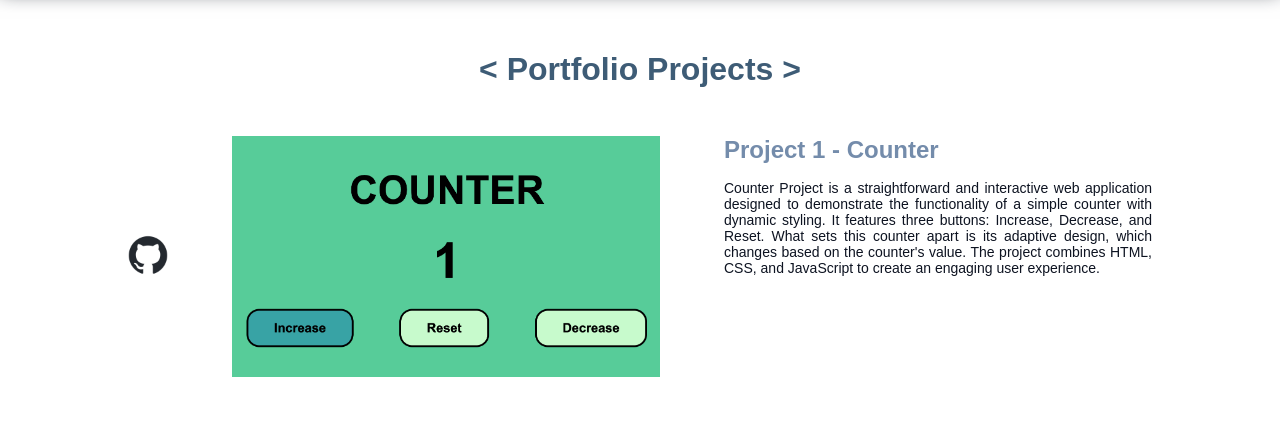
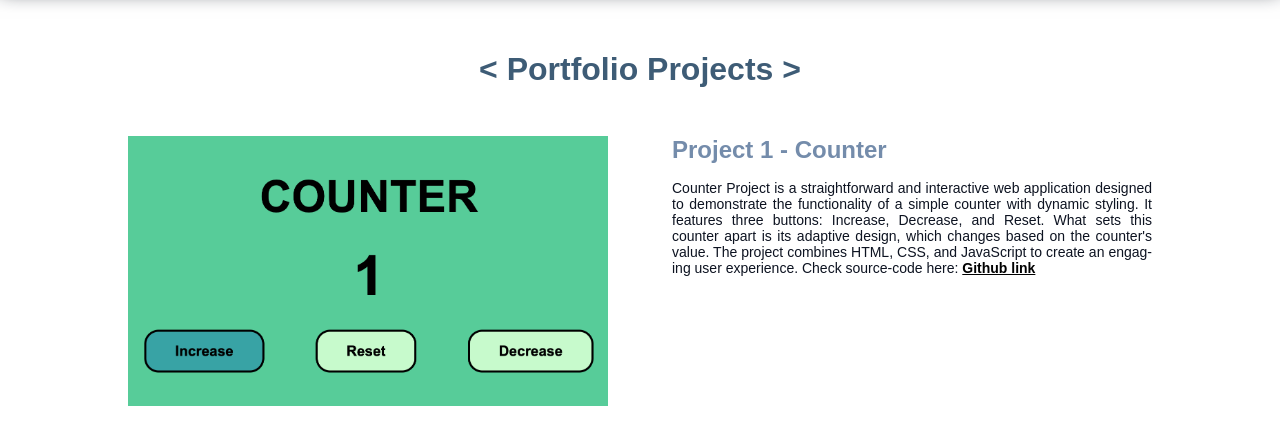
Before and after one commit to marcus-rk/personal-portfolio, a plain HTML site: page index.html in a window 1280 px wide. Shown: the part 1520-1958 px from the top of the page. Drawn offline with Linux system fonts and the light colour scheme.

Commit message:
removed github logo link. Added github link in text

```diff
--- a/index.html
+++ b/index.html
@@ -100,11 +100,6 @@
         <h2>&lt Portfolio Projects &gt</h2> <!-- &lt is < and &gt is > -->
         <div class="portfolio-project-wrapper">
             <div class="portfolio-project">
-                <div class="github-container">
-                    <a href="https://github.com/marcus-rk/counter-project" target="_blank">
-                        <img src="resources/github-mark.png" alt="Github logo with link to Github repo">
-                    </a>
-                </div>
                 <div class="image-container">
                     <img src="resources/counter-project-demo-cropped.png"
                          alt="Image of portfolio project called Counter">
@@ -115,7 +110,8 @@
                         functionality of a simple counter with dynamic styling. It features three buttons: Increase,
                         Decrease, and Reset. What sets this counter apart is its adaptive design, which changes based on
                         the counter's value. The project combines HTML, CSS, and JavaScript to create an engaging user
-                        experience.
+                        experience. Check source-code here: <a href="https://github.com/marcus-rk/counter-project"
+                                                        target="_blank">Github link</a>
                     </p>
                 </div>
             </div>
--- a/main.css
+++ b/main.css
@@ -245,7 +245,10 @@ nav ul {
 
 .project-text-wrapper {
     width: 50%;
-}
+} .project-text-wrapper a {
+    color: black;
+    font-weight: bold;
+  }
 
 .image-container {
     display: flex;
@@ -256,18 +259,6 @@ nav ul {
 
 .image-container img {
     width: 100%;
-}
-
-.github-container {
-    display: flex;
-    justify-content: center;
-    align-items: center;
-    gap: 2rem;
-}
-
-.github-container img {
-    aspect-ratio: 1/1;
-    width: 2.5rem;
 }
 
 /****************************************/
```
Also changed, not shown: resources/github-mark.png (deleted).
